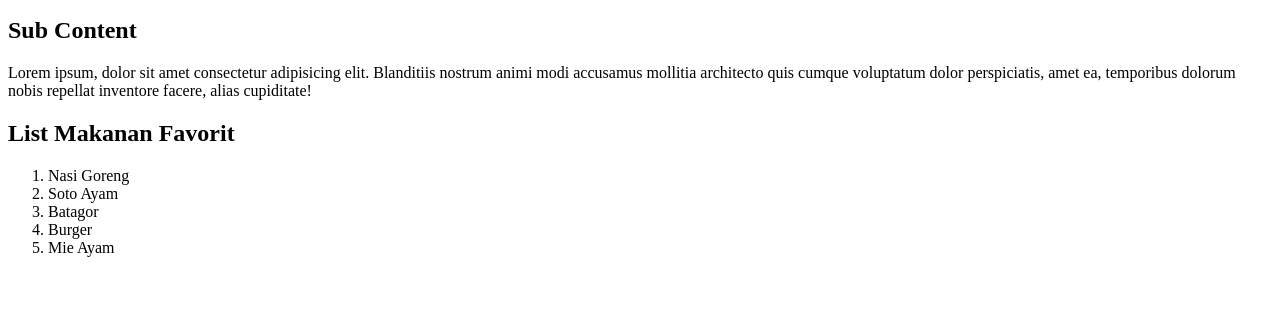
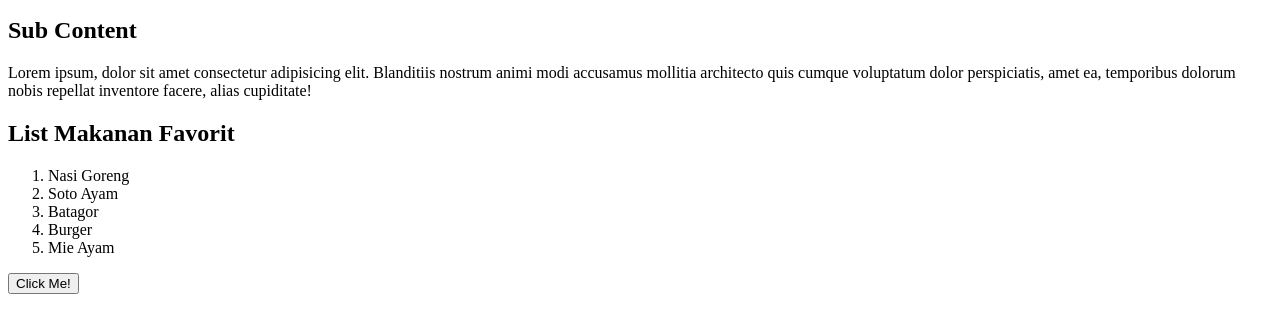
Before and after one commit to sandiarbaa/coba-git-merge, a plain HTML site: page index.html in a window 1280 px wide. Shown: the part 119-452 px from the top of the page. Drawn offline with Linux system fonts and the light colour scheme.

Commit message:
add button in index.html

```diff
--- a/index.html
+++ b/index.html
@@ -31,6 +31,8 @@
       <li>Burger</li>
       <li>Mie Ayam</li>
     </ol>
+
+    <button type="button" onclick="alert('Hello World')">Click Me!</button>
     <script src="script.js"></script>
   </body>
 </html>
```
